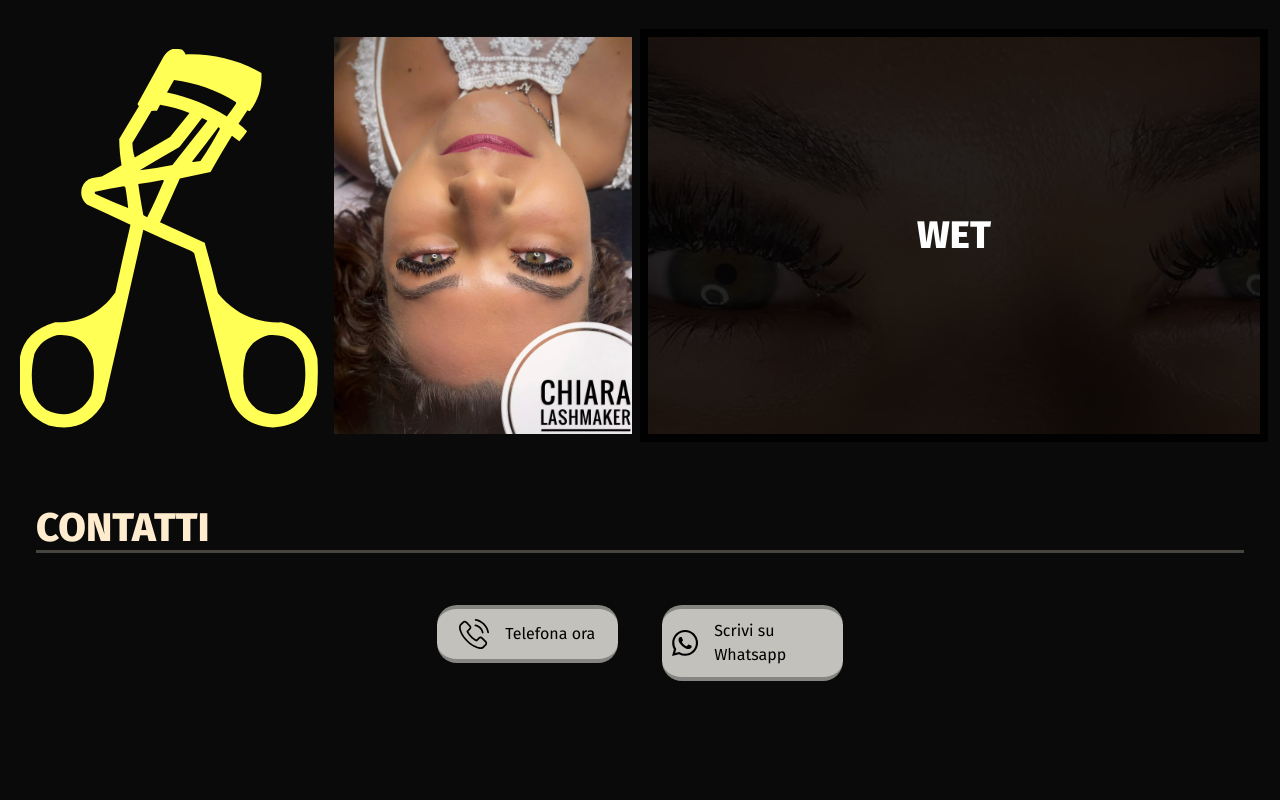
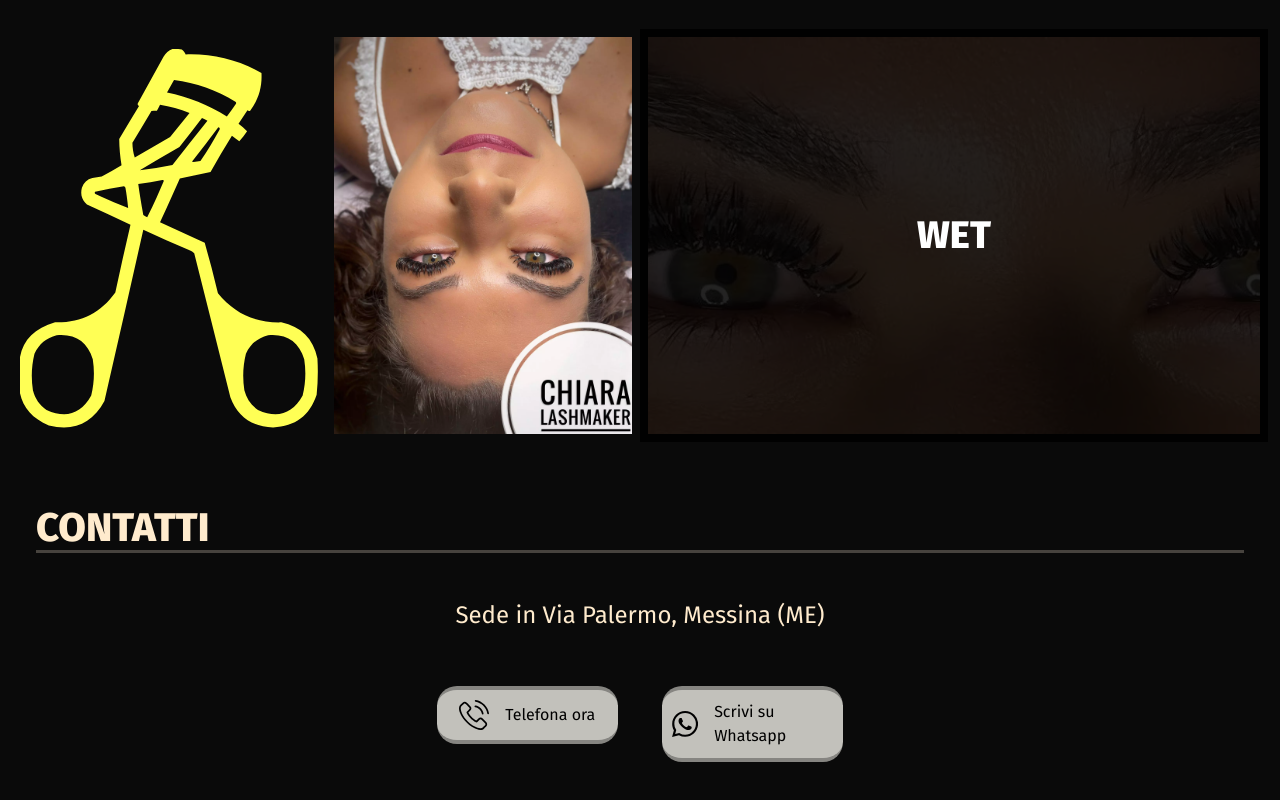
Before and after one commit to Massolinii/chiara_bonanzinga_estetica, a React (Create React App) app: page / in a window 1280 px wide. Shown: the part 4630-5430 px from the top of the page. Before the commit the page ends 5351 px from the top, so only its background shows below. Built offline with nearby package versions, Linux system fonts and the light colour scheme; a web font is replaced by a local one.

Commit message:
Added Address

```diff
--- a/src/components/Contatti.jsx
+++ b/src/components/Contatti.jsx
@@ -5,8 +5,13 @@ import "../css/Contatti.css";
 export default function Contatti() {
   return (
     <Container fluid className="contact-section">
+      <TitleSection label={"CONTATTI"} />
+      <Row className="justify-content-center my-5">
+        <Col xs={12} className="text-center">
+          <h4>Sede in Via Palermo, Messina (ME)</h4>
+        </Col>
+      </Row>
       <Row className="contact-info justify-content-center">
-        <TitleSection label={"CONTATTI"} />
         <Col xs={12} sm={8} md={4} lg={2}>
           <a href="tel:3479844653" className="contact-text">
             <div className="contact-item d-flex align-items-center justify-content-center">
```
